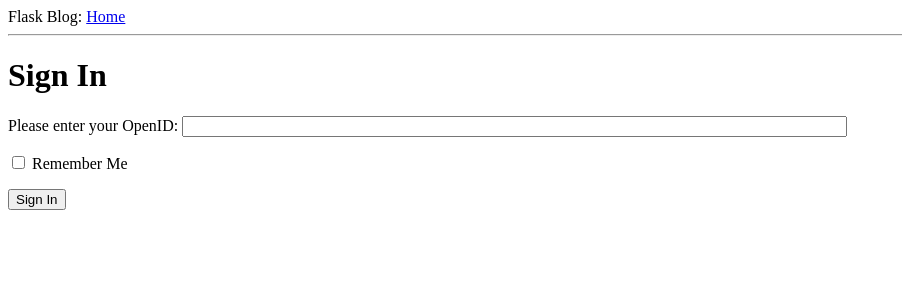
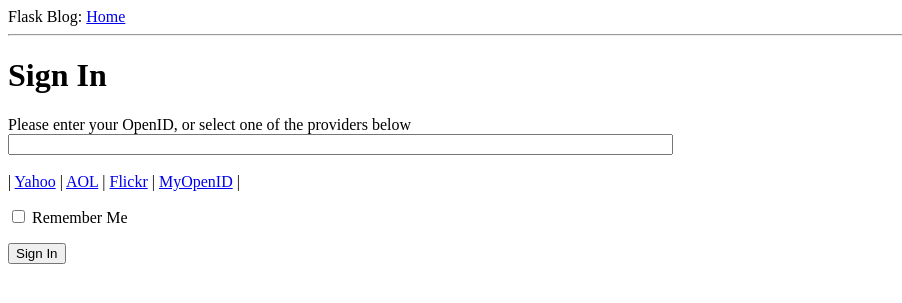
Before and after one commit to glenpadua/flask-blog, a Flask app: page /login in a window 1280 px wide. Shown: the top 303 px of the page, without its empty margins (0-902 px from the left). Run offline with Flask 2, Linux system fonts and the light colour scheme.

Commit message:
Open ID Login stuff

```diff
--- a/app/forms.py
+++ b/app/forms.py
@@ -1,4 +1,4 @@
-from flask.ext.wtf import Form
+from flask_wtf import Form
 from wtforms import StringField, BooleanField
 from wtforms.validators import DataRequired
 
--- a/app/templates/login.html
+++ b/app/templates/login.html
@@ -2,11 +2,31 @@
 {% extends "base.html" %}
 
 {% block content %}
+<script type="text/javascript">
+function set_openid(openid, pr)
+{
+    u = openid.search('<username>')
+    if (u != -1) {
+        // openid requires username
+        user = prompt('Enter your ' + pr + ' username:')
+        openid = openid.substr(0, u) + user
+    }
+    form = document.forms['login'];
+    form.elements['open_id'].value = openid
+}
+</script>
   <h1>Sign In</h1>
   <form action="" method="POST" name="login">
     {{ form.hidden_tag() }}
     <p>
-        Please enter your OpenID: {{ form.open_id(size = 80) }}
+        Please enter your OpenID, or select one of the providers below <br>
+        {{ form.open_id(size = 80) }} <br>
+        {% for error in form.open_id.errors %}
+            <span style="color: red">[{{ error }}]</span>
+        {% endfor %}  <br>
+        | {% for pr in providers %}
+            <a href="javascript: set_openid('{{ pr.url }}', '{{ pr.name }}');">{{ pr.name }}</a> |
+        {% endfor %}
     </p>
     <p>{{ form.remember_me }} Remember Me</p>
     <p><input type="submit" value="Sign In"></p>
--- a/app/views.py
+++ b/app/views.py
@@ -33,4 +33,5 @@ def login():
         return redirect("/index")
     return render_template("login.html",
                                             title = "Sign In",
-                                            form = form)
+                                            form = form,
+                                            providers = app.config["OPENID_PROVIDERS"])
--- a/config.py
+++ b/config.py
@@ -1,2 +1,8 @@
 WTF_CSRF_ENABLED = True
 SECRET_KEY = "jon-snow-comes-back-to-life"
+
+OPENID_PROVIDERS = [
+    {"name": "Yahoo", "url": "https://me.yahoo.com"},
+    {"name": "AOL", "url": "http://openid.aol.com/<username>"},
+    {"name": "Flickr", "url": "http://www.flickr.com/<username>"},
+    {"name": "MyOpenID", "url": "https://www.myopenid.com"}]
```
